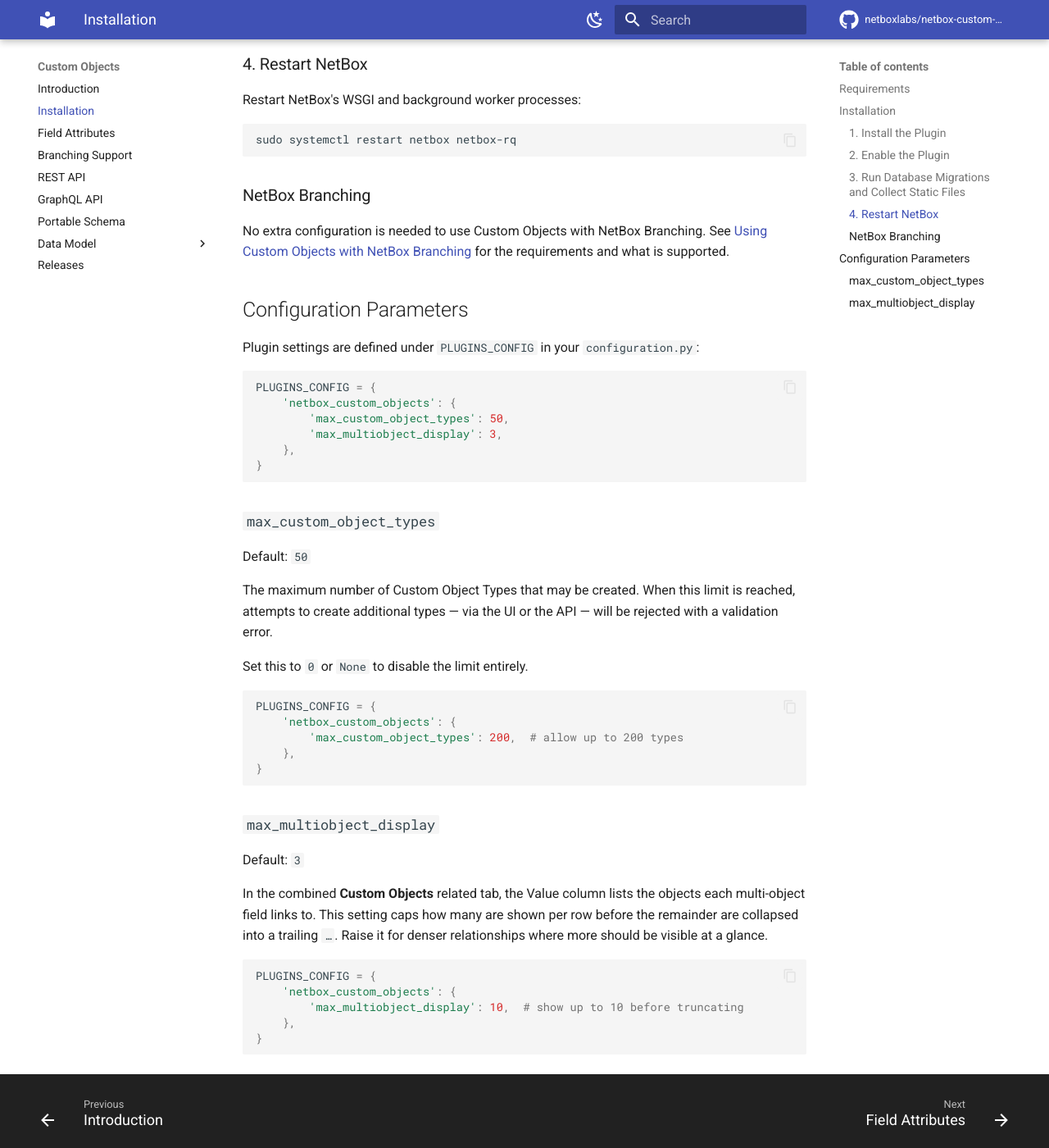
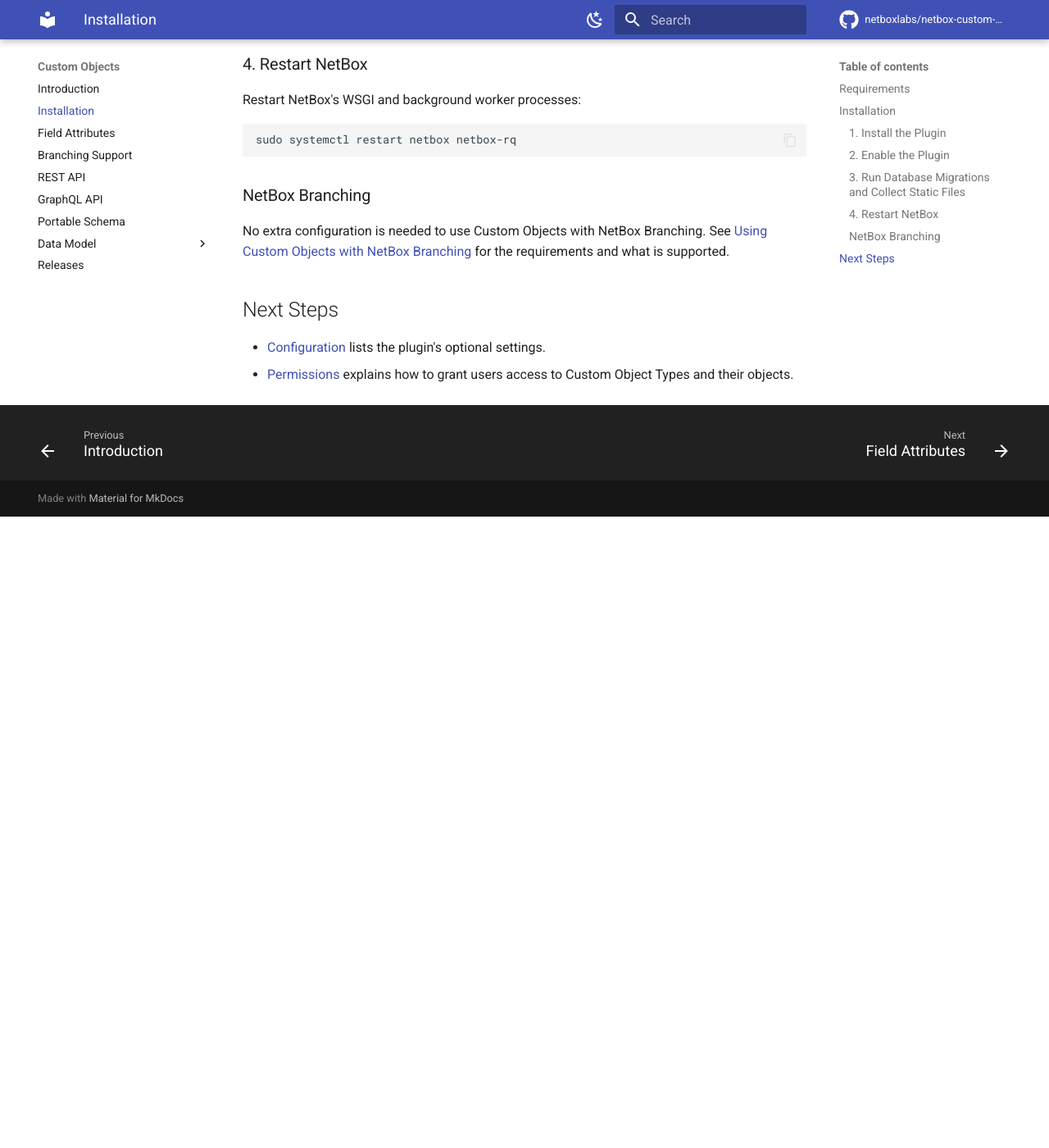
Before and after one commit to netboxlabs/netbox-custom-objects, an MkDocs documentation site: the page built from docs/installation.md, in a window 1280 px wide and 1400 px high, scrolled down 1156 px. Shown: the whole window at 82% size. Built offline with MkDocs 1.6.1 and Material for MkDocs 9.7.7, drawn with Linux system fonts in a browser that asks for light colours; comment, search, counter and statistics services are not loaded; after the commit the page ends 1786 px from its top, so only the background shows below that; some of the changed text lies outside the part shown.

Commit message:
Add a configuration page with the plugin settings and system checks
Move the settings out of the installation page, and list the startup
system checks, three of which weren't documented anywhere.

Co-Authored-By: Claude Opus 5.5 <noreply@anthropic.com>

````diff
--- a/docs/installation.md
+++ b/docs/installation.md
@@ -1,4 +1,4 @@
-# Installation and Configuration
+# Installation
 
 ## Requirements
 
@@ -57,45 +57,7 @@ sudo systemctl restart netbox netbox-rq
 
 No extra configuration is needed to use Custom Objects with NetBox Branching. See [Using Custom Objects with NetBox Branching](branching.md) for the requirements and what is supported.
 
-## Configuration Parameters
+## Next Steps
 
-Plugin settings are defined under `PLUGINS_CONFIG` in your `configuration.py`:
-
-```python
-PLUGINS_CONFIG = {
-    'netbox_custom_objects': {
-        'max_custom_object_types': 50,
-        'max_multiobject_display': 3,
-    },
-}
-```
-
-### `max_custom_object_types`
-
-Default: `50`
-
-The maximum number of Custom Object Types that may be created. When this limit is reached, attempts to create additional types — via the UI or the API — will be rejected with a validation error.
-
-Set this to `0` or `None` to disable the limit entirely.
-
-```python
-PLUGINS_CONFIG = {
-    'netbox_custom_objects': {
-        'max_custom_object_types': 200,  # allow up to 200 types
-    },
-}
-```
-
-### `max_multiobject_display`
-
-Default: `3`
-
-In the combined **Custom Objects** related tab, the Value column lists the objects each multi-object field links to. This setting caps how many are shown per row before the remainder are collapsed into a trailing `…`. Raise it for denser relationships where more should be visible at a glance.
-
-```python
-PLUGINS_CONFIG = {
-    'netbox_custom_objects': {
-        'max_multiobject_display': 10,  # show up to 10 before truncating
-    },
-}
-```
+- [Configuration](configuration.md) lists the plugin's optional settings.
+- [Permissions](permissions.md) explains how to grant users access to Custom Object Types and their objects.
````
Also changed, not shown: docs/configuration.md (added, +62 -0 lines).
